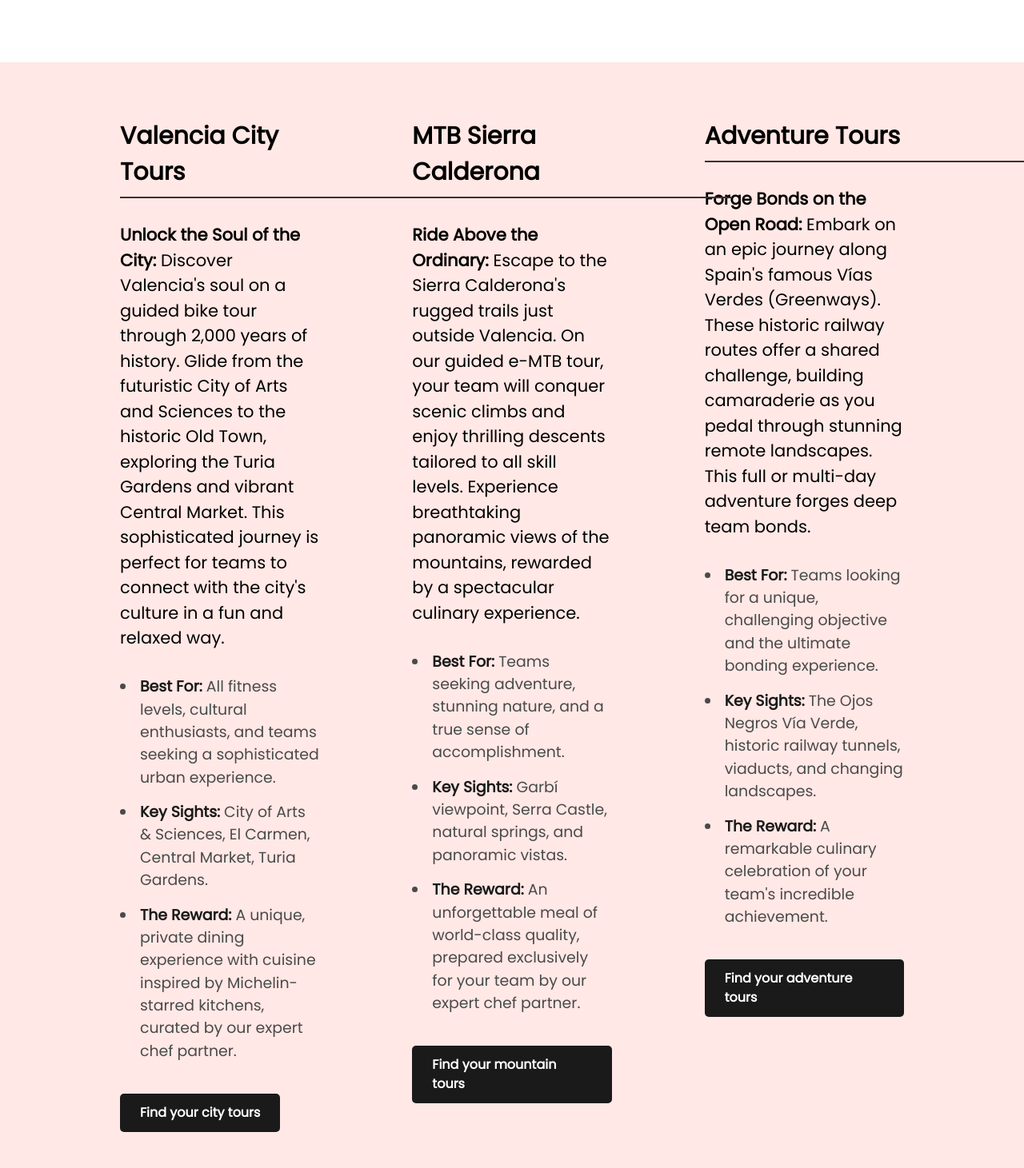
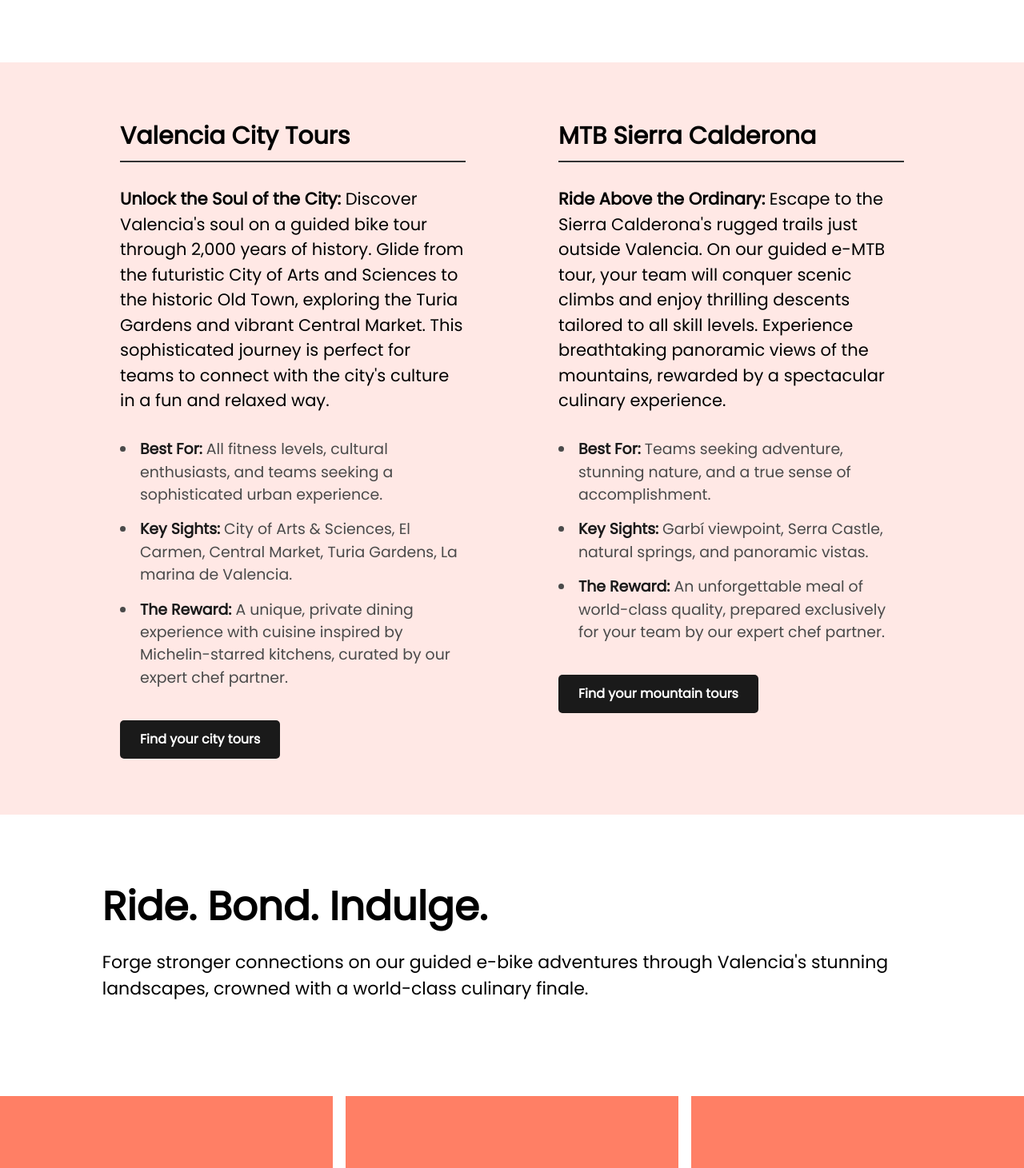
Before and after one commit to holguin4857/trexx-es, a Next.js app: page / in a window 1280 px wide. Shown: the part 720-2181 px from the top of the page at 80% size. Built offline with nearby package versions, Linux system fonts and the light colour scheme.

Commit message:
two-columns

```diff
--- a/pages/index.js
+++ b/pages/index.js
@@ -57,7 +57,7 @@ export default function Home() {
             </li>
             <li>
               <strong>Key Sights:</strong> City of Arts & Sciences, El Carmen,
-              Central Market, Turia Gardens.
+              Central Market, Turia Gardens, La marina de Valencia.
             </li>
             <li>
               <strong>The Reward:</strong> A unique, private dining experience
@@ -100,33 +100,7 @@ export default function Home() {
           </Link>
         </article>
 
-        <article className={services.column}>
-          <h2>Adventure Tours</h2>
-          <p>
-            <strong>Forge Bonds on the Open Road:</strong> Embark on an epic
-            journey along Spain&apos;s famous Vías Verdes (Greenways). These
-            historic railway routes offer a shared challenge, building
-            camaraderie as you pedal through stunning remote landscapes. This
-            full or multi-day adventure forges deep team bonds.
-          </p>
-          <ul className={services.tourFeatures}>
-            <li>
-              <strong>Best For:</strong> Teams looking for a unique, challenging
-              objective and the ultimate bonding experience.
-            </li>
-            <li>
-              <strong>Key Sights:</strong> The Ojos Negros Vía Verde, historic
-              railway tunnels, viaducts, and changing landscapes.
-            </li>
-            <li>
-              <strong>The Reward:</strong> A remarkable culinary celebration of
-              your team&apos;s incredible achievement.
-            </li>
-          </ul>
-          <Link href="services" className={buttons.readMore}>
-            Find your adventure tours
-          </Link>
-        </article>
+
       </section>
 
       <div className={features.container}>
--- a/styles/services.module.css
+++ b/styles/services.module.css
@@ -41,7 +41,7 @@
 .column h2::after {
   content: ""; /* Required for pseudo-elements */
   display: block; /* Makes the line a block element */
-  width: 400px; /* Adjust this value to control the length of the line */
+  width: 100%; /* Adjust this value to control the length of the line */
   height: 2px; /* Adjust this value for the thickness of the line */
   background-color: #333; /* Color of the line - matching your text color is a good choice */
   margin: 8px 0 0 0; /* Creates space: 8px between H2 text and line, auto for horizontal centering, 0 below */
@@ -91,6 +91,6 @@
     margin-bottom: 1rem; /* Add vertical space between stacked columns */
   }
   .column h2::after {
-    width: 300px; /* Set the width for mobile phones */
+    width: 100%; /* Set the width for mobile phones */
   }
 }
```
